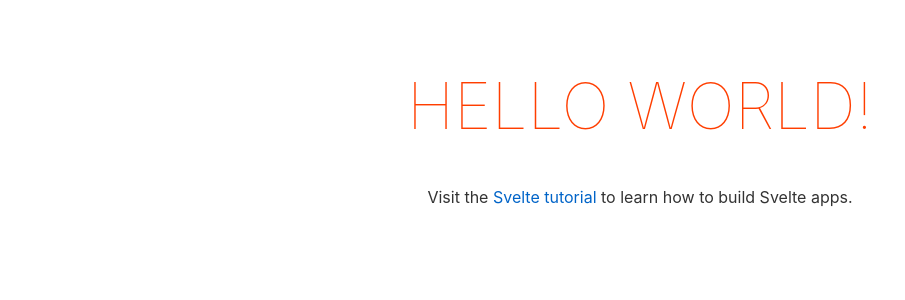
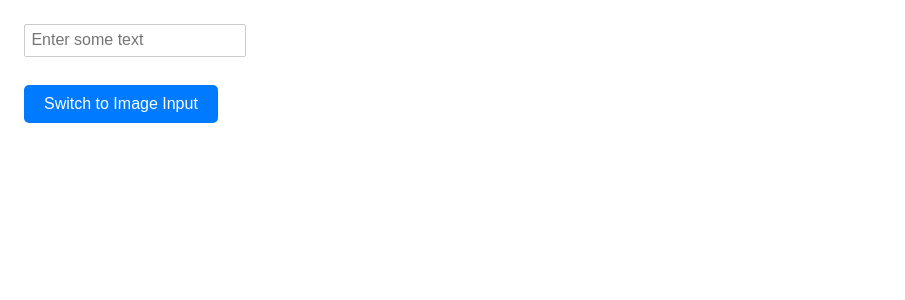
Before and after one commit to Senopiece/metallocechevitca, a Svelte app in the folder frontend/: page / in a window 1280 px wide. Shown: the top 300 px of the page, without its empty margins (0-905 px from the left). Built offline with nearby package versions, Linux system fonts and the light colour scheme.

Commit message:
make text image input

```diff
--- a/frontend/src/App.svelte
+++ b/frontend/src/App.svelte
@@ -1,30 +1,14 @@
-<script lang="ts">
-	export let name: string;
+<script>
+  import TextImageInput from "./components/TextImageInput.svelte";
 </script>
 
 <main>
-	<h1>Hello {name}!</h1>
-	<p>Visit the <a href="https://svelte.dev/tutorial">Svelte tutorial</a> to learn how to build Svelte apps.</p>
+  <TextImageInput />
 </main>
 
 <style>
-	main {
-		text-align: center;
-		padding: 1em;
-		max-width: 240px;
-		margin: 0 auto;
-	}
-
-	h1 {
-		color: #ff3e00;
-		text-transform: uppercase;
-		font-size: 4em;
-		font-weight: 100;
-	}
-
-	@media (min-width: 640px) {
-		main {
-			max-width: none;
-		}
-	}
+  main {
+    padding: 1rem;
+    font-family: Arial, sans-serif;
+  }
 </style>
--- /dev/null
+++ b/frontend/src/components/TextImageInput.svelte
@@ -0,0 +1,120 @@
+<script>
+  import { createEventDispatcher } from "svelte";
+  let text = "";
+  let imageFile = null;
+  let imagePreviewUrl = null;
+  const dispatch = createEventDispatcher();
+  let inputMode = "text"; // Possible values: 'text', 'image'
+  let isDraggingOver = false; // Tracks drag state
+
+  function switchInputMode() {
+    if (inputMode === "text") {
+      inputMode = "image";
+      text = ""; // Optionally clear text when switching to image input
+    } else {
+      inputMode = "text";
+      imageFile = null;
+      imagePreviewUrl = null; // Optionally clear image when switching back to text input
+    }
+  }
+
+  function processFile(file) {
+    if (file && file.type.startsWith("image/")) {
+      imageFile = file;
+      imagePreviewUrl = URL.createObjectURL(file);
+      dispatch("imageSelected", { file });
+    }
+  }
+
+  function handleImageChange(event) {
+    const file = event.target.files[0];
+    processFile(file);
+  }
+
+  function handleDragOver(event) {
+    event.preventDefault();
+  }
+
+  function handleDrop(event) {
+    event.preventDefault();
+    const file = event.dataTransfer.files[0];
+    processFile(file);
+    isDraggingOver = false; // Reset drag over state
+  }
+
+  function handleDragEnter(event) {
+    event.preventDefault();
+    isDraggingOver = true;
+  }
+
+  function handleDragLeave(event) {
+    event.preventDefault();
+    isDraggingOver = false;
+  }
+</script>
+
+<div>
+  {#if inputMode === "text"}
+    <input type="text" placeholder="Enter some text" bind:value={text} />
+  {:else}
+    <input
+      type="file"
+      accept="image/*"
+      capture="environment"
+      id="fileInput"
+      on:change={handleImageChange}
+      hidden
+    />
+    <label
+      for="fileInput"
+      class="drop-zone"
+      on:dragover={handleDragOver}
+      on:drop={handleDrop}
+      on:dragenter={handleDragEnter}
+      on:dragleave={handleDragLeave}
+      class:drag-over={isDraggingOver}
+    >
+      Drag and drop an image here, or click to select
+    </label>
+    {#if imagePreviewUrl}
+      <img class="preview-img" src={imagePreviewUrl} alt="Image preview" />
+    {/if}
+  {/if}
+  <button class="switch-button" on:click={switchInputMode}>
+    Switch to {inputMode === "text" ? "Image" : "Text"} Input
+  </button>
+</div>
+
+<style>
+  .drop-zone {
+    border: 2px dashed #ccc;
+    border-radius: 5px;
+    padding: 20px;
+    text-align: center;
+    margin-top: 10px;
+    color: #ccc;
+  }
+
+  .drop-zone.drag-over {
+    border-color: #000;
+    color: #000;
+  }
+
+  .preview-img {
+    width: 100%; /* Adjust based on your needs */
+    height: auto;
+    display: block;
+    margin-top: 10px;
+  }
+
+  .switch-button {
+    display: block;
+    margin: 20px 0;
+    padding: 10px 20px;
+    background-color: #007bff;
+    color: white;
+    border: none;
+    border-radius: 5px;
+    cursor: pointer;
+  }
+</style>
```
